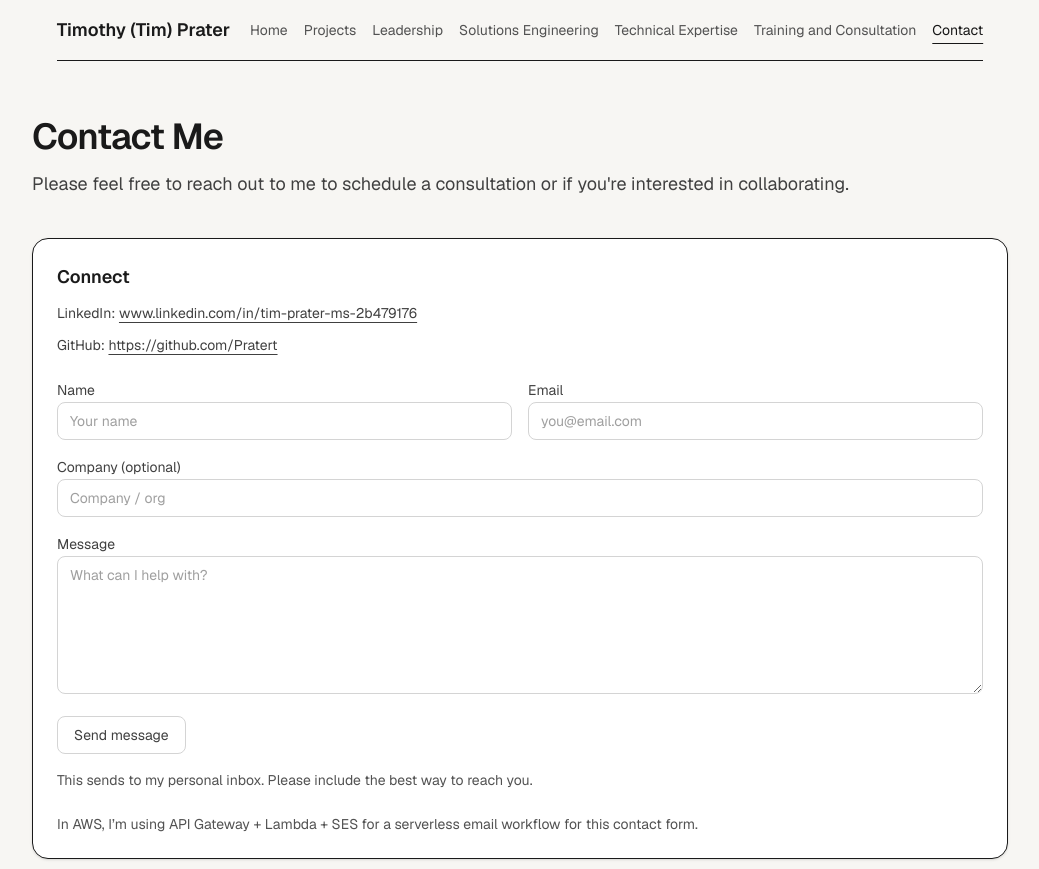
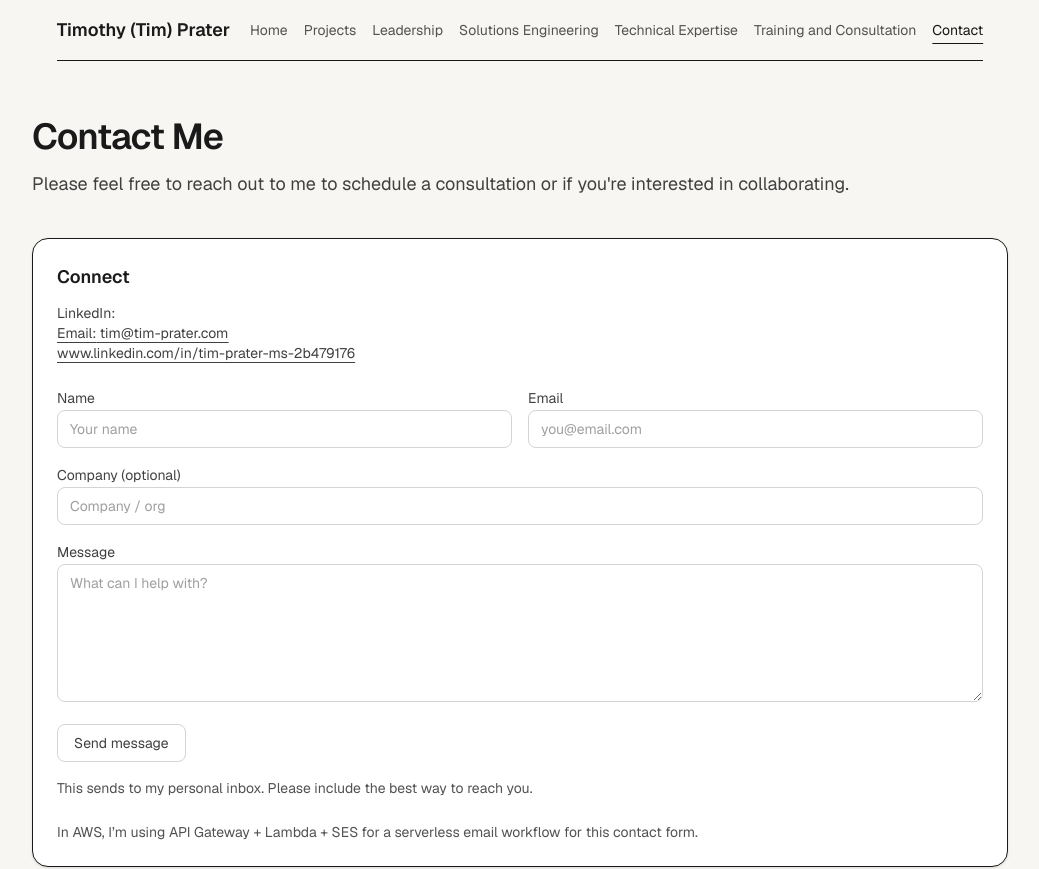
Before and after one commit to Pratert/Tim-Portfolio, a Next.js app: page /contact in a window 1280 px wide. Shown: the top 869 px of the page, without its empty margins (120-1159 px from the left). Built offline with nearby package versions, Linux system fonts and the light colour scheme.

Commit message:
updated links

```diff
--- a/app/contact/page.tsx
+++ b/app/contact/page.tsx
@@ -23,18 +23,16 @@ export default function Page() {
                 target="_blank"
                 rel="noreferrer"
               >
+                <li>
+                  Email:{" "}
+                  <Link
+                    className="underline underline-offset-4 hover:text-neutral-900"
+                    href="mailto:tim@tim-prater.com"
+                  >
+                    tim@tim-prater.com
+                  </Link>
+                </li>
                 www.linkedin.com/in/tim-prater-ms-2b479176
-              </Link>
-            </li>
-            <li>
-              GitHub:{" "}
-              <Link
-                className="underline underline-offset-4 hover:text-neutral-900"
-                href="https://github.com/Pratert"
-                target="_blank"
-                rel="noreferrer"
-              >
-                https://github.com/Pratert
               </Link>
             </li>
           </ul>
--- a/app/page.tsx
+++ b/app/page.tsx
@@ -29,6 +29,13 @@ export default function Home() {
           <p className="mt-1 text-xs" style={{ color: "var(--text-muted)" }}>
             Knoxville, TN - Remote
           </p>
+          <a
+          href="mailto:tim@tim-prater.com"
+              className="mt-1 block text-xs"
+              style={{ color: "var(--accent)", textDecoration: "underline", textUnderlineOffset: "3px" }}
+            >
+              tim@tim-prater.com
+            </a>
 
           <div className="mt-4 space-y-1">
             {roles.map((r) => (
```
